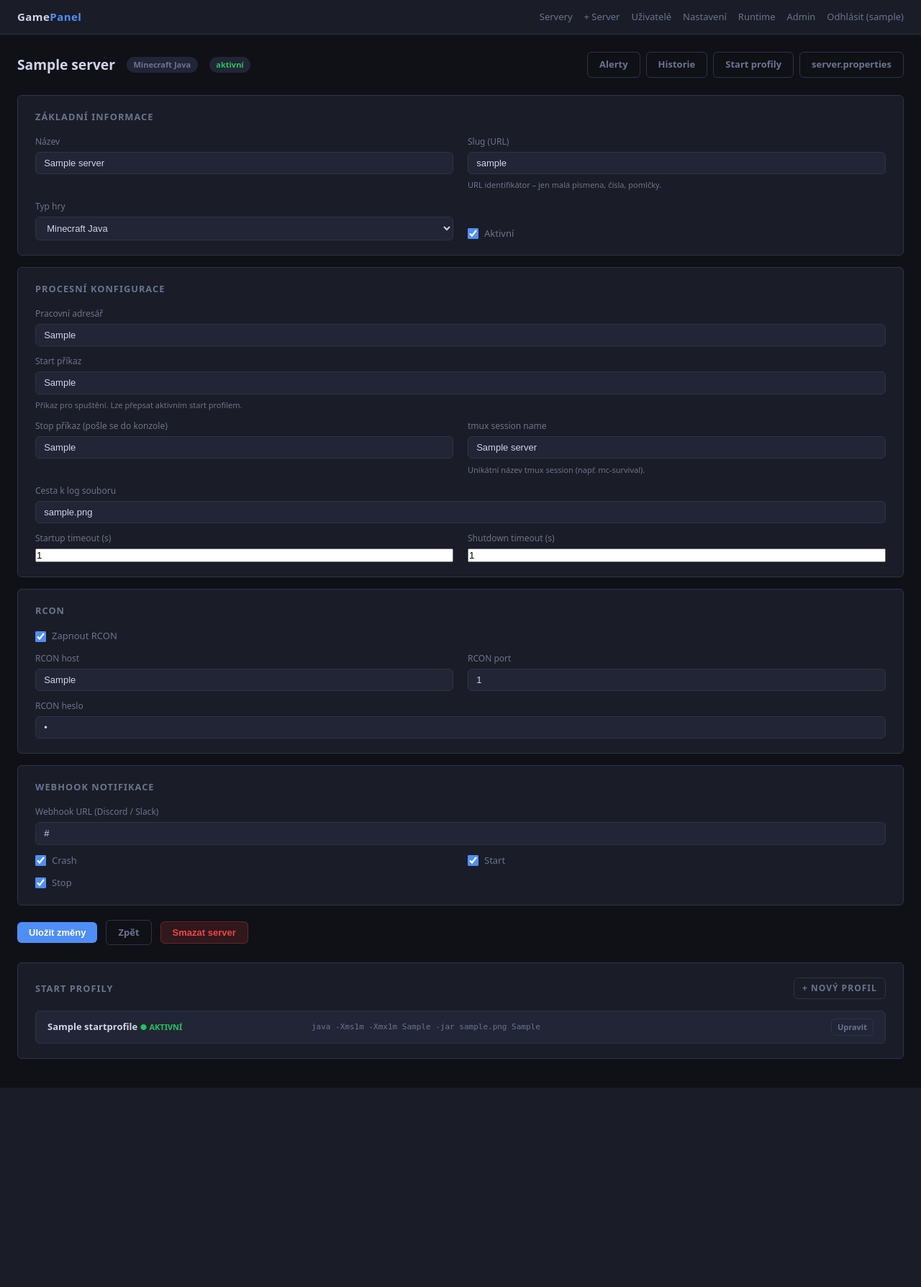
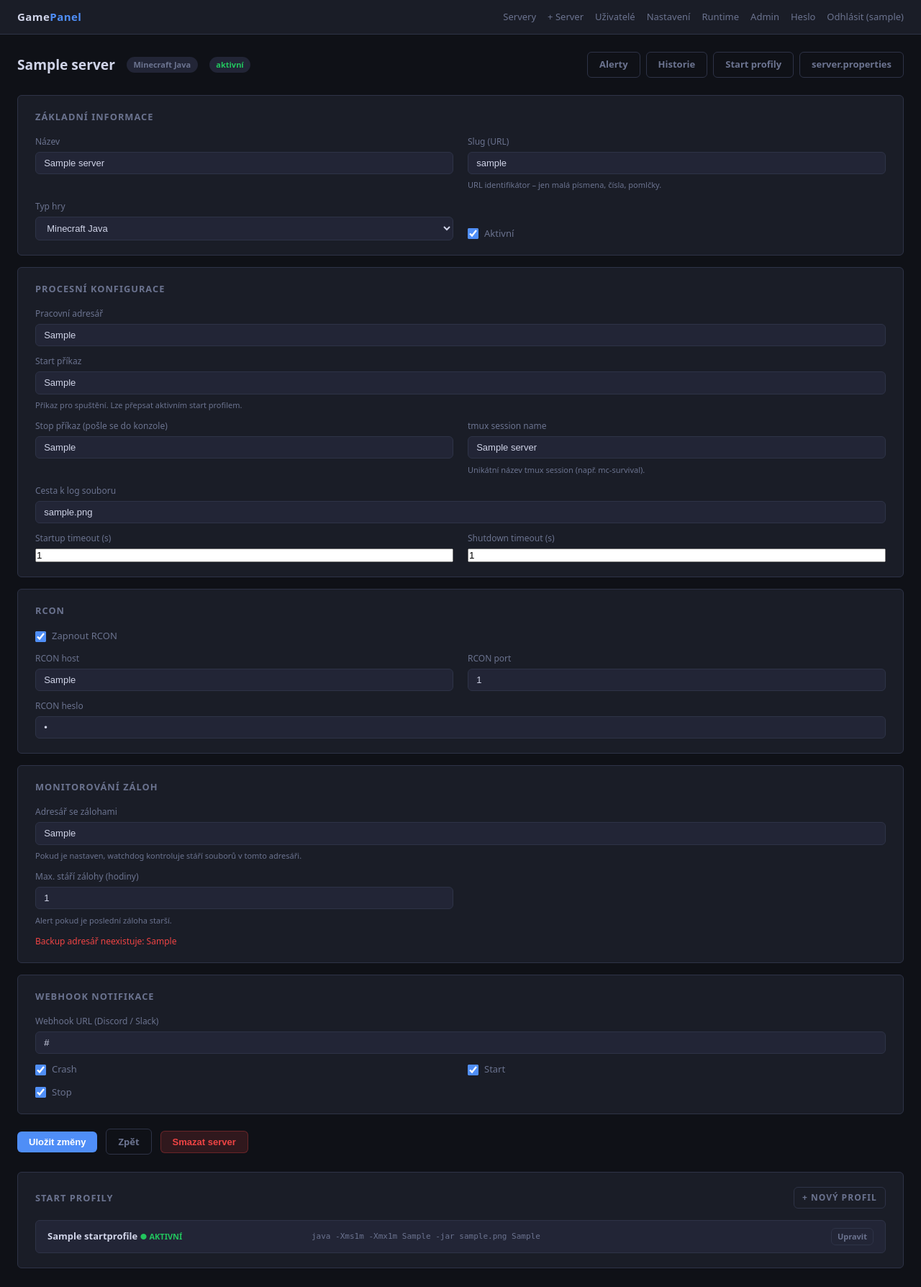
Before and after one commit to Mitelin/gameserver_pannel, a Django app: a page that uses templates/base.html in a window 1280 px wide. Shown: the top 1788 px of the page at 72% size. Before the commit the page ends 1511 px from the top, so only its background shows below. Run offline with Django 4.2, Linux system fonts and the light colour scheme; a user stored in the database is signed in; tables that the repository leaves empty hold one stand-in row (values such as "Sample post").

Commit message:
Backup monitoring, zmena hesla, opravy dashboardu
- Backup monitoring: watchdog kontroluje stari zaloh kazdych ~12 min,
  pri problemu vytvori AuditEvent server.backup.stale. Pole
  backup_directory + backup_max_age_hours pridana do ServerForm.
  Inline status na strance server_edit (async fetch /backup-status/).

- Zmena hesla: /accounts/password-change/ s vlastnimi sablonou
  (bez nutnosti emailu), odkaz Heslo v navbaru pro prihlasene.

- Dashboard prazdny stav: tlacitko + Server misto odkazu na admin.
  Karticky serveru: odkaz na config (jen pro staff).

Co-Authored-By: Claude Sonnet 4.6 <noreply@anthropic.com>

```diff
--- a/apps/dashboard/urls.py
+++ b/apps/dashboard/urls.py
@@ -8,6 +8,7 @@ app_name = "dashboard"
 urlpatterns = [
     path("",                              views.server_list,      name="server_list"),
     path("servers/<slug:slug>/",          views.server_detail,    name="server_detail"),
-    path("servers/<slug:slug>/status/",   views.server_status_api,name="server_status_api"),
+    path("servers/<slug:slug>/status/",        views.server_status_api, name="server_status_api"),
+    path("servers/<slug:slug>/backup-status/", views.backup_status_api, name="backup_status_api"),
     path("servers/<slug:slug>/players/",  player_history,         name="player_history"),
 ]
--- a/apps/dashboard/views.py
+++ b/apps/dashboard/views.py
@@ -82,6 +82,15 @@ def server_detail(request, slug):
 
 
 @login_required
+def backup_status_api(request, slug):
+    server = get_object_or_404(Server, slug=slug, is_active=True)
+    if not can_view_server(request.user, server):
+        raise PermissionDenied
+    from apps.servers.backup import check_backup_status
+    return JsonResponse(check_backup_status(server))
+
+
+@login_required
 def server_status_api(request, slug):
     server = get_object_or_404(Server, slug=slug, is_active=True)
     if not can_view_server(request.user, server):
--- a/apps/servers/forms.py
+++ b/apps/servers/forms.py
@@ -19,6 +19,7 @@ class ServerForm(forms.ModelForm):
             "expected_startup_seconds", "expected_shutdown_seconds",
             "rcon_enabled", "rcon_host", "rcon_port", "rcon_password",
             "webhook_url", "webhook_on_crash", "webhook_on_start", "webhook_on_stop",
+            "backup_directory", "backup_max_age_hours",
         ]
         widgets = {
             "name":              forms.TextInput(attrs={"class": "field-input"}),
@@ -32,7 +33,9 @@ class ServerForm(forms.ModelForm):
             "rcon_host":         forms.TextInput(attrs={"class": "field-input", "placeholder": "127.0.0.1"}),
             "rcon_port":         forms.NumberInput(attrs={"class": "field-input"}),
             "rcon_password":     forms.PasswordInput(attrs={"class": "field-input"}, render_value=True),
-            "webhook_url":       forms.URLInput(attrs={"class": "field-input"}),
+            "webhook_url":           forms.URLInput(attrs={"class": "field-input"}),
+            "backup_directory":      forms.TextInput(attrs={"class": "field-input", "placeholder": "/srv/mc/backups"}),
+            "backup_max_age_hours":  forms.NumberInput(attrs={"class": "field-input"}),
         }
         help_texts = {
             "slug":              "URL identifikátor – jen malá písmena, čísla, pomlčky.",
--- a/config/urls.py
+++ b/config/urls.py
@@ -9,8 +9,11 @@ from apps.servers.views import server_create
 
 urlpatterns = [
     path("admin/",    admin.site.urls),
-    path("accounts/login/",  auth_views.LoginView.as_view(template_name="registration/login.html"), name="login"),
-    path("accounts/logout/", auth_views.LogoutView.as_view(), name="logout"),
+    path("accounts/login/",           auth_views.LoginView.as_view(template_name="registration/login.html"),                    name="login"),
+    path("accounts/logout/",          auth_views.LogoutView.as_view(),                                                             name="logout"),
+    path("accounts/password-change/", auth_views.PasswordChangeView.as_view(template_name="registration/password_change.html",
+                                      success_url="/accounts/password-change/done/"),                                               name="password_change"),
+    path("accounts/password-change/done/", auth_views.PasswordChangeDoneView.as_view(template_name="registration/password_change_done.html"), name="password_change_done"),
 
     path("setup/",    include("apps.setup.urls")),
     path("settings/", settings_view,       name="settings"),
--- a/templates/base.html
+++ b/templates/base.html
@@ -73,6 +73,7 @@
           <a href="/runtime/">Runtime</a>
           <a href="/admin/">Admin</a>
         {% endif %}
+        <a href="/accounts/password-change/">Heslo</a>
         <a href="/accounts/logout/">Odhlásit ({{ user.username }})</a>
       {% else %}
         <a href="/accounts/login/">Přihlásit</a>
--- a/templates/servers/server_edit.html
+++ b/templates/servers/server_edit.html
@@ -158,6 +158,38 @@ label { font-size:12px; color:var(--text-dim); }
     </div>
   </div>
 
+  {# Zálohy #}
+  <div class="card">
+    <div class="card-title">Monitorování záloh</div>
+    <div class="field-grid">
+      <div class="field-group span2">
+        <label>Adresář se zálohami</label>
+        {{ form.backup_directory }}
+        <div class="field-hint">Pokud je nastaven, watchdog kontroluje stáří souborů v tomto adresáři.</div>
+        {% if form.backup_directory.errors %}<div class="field-error">{{ form.backup_directory.errors.0 }}</div>{% endif %}
+      </div>
+      <div class="field-group">
+        <label>Max. stáří zálohy (hodiny)</label>
+        {{ form.backup_max_age_hours }}
+        <div class="field-hint">Alert pokud je poslední záloha starší.</div>
+      </div>
+    </div>
+    {% if not is_create and server.backup_directory %}
+    <div id="backup-status" style="margin-top:.75rem;font-size:12px;color:var(--text-dim)">
+      Načítám stav zálohy…
+    </div>
+    <script>
+    fetch("/servers/{{ server.slug }}/backup-status/")
+      .then(r=>r.json()).then(d=>{
+        const el=document.getElementById("backup-status");
+        const color = d.ok===true?"var(--green)":d.ok===false?"var(--red)":"var(--text-dim)";
+        el.style.color=color;
+        el.textContent=d.message;
+      }).catch(()=>{});
+    </script>
+    {% endif %}
+  </div>
+
   {# Webhooky #}
   <div class="card">
     <div class="card-title">Webhook notifikace</div>
```
Also changed, not shown: apps/control/management/commands/run_runtime_worker.py (+24 -3 lines), templates/dashboard/server_list.html (+11 -1 lines), templates/registration/password_change.html (added, +46 -0 lines), templates/registration/password_change_done.html (added, +17 -0 lines).
